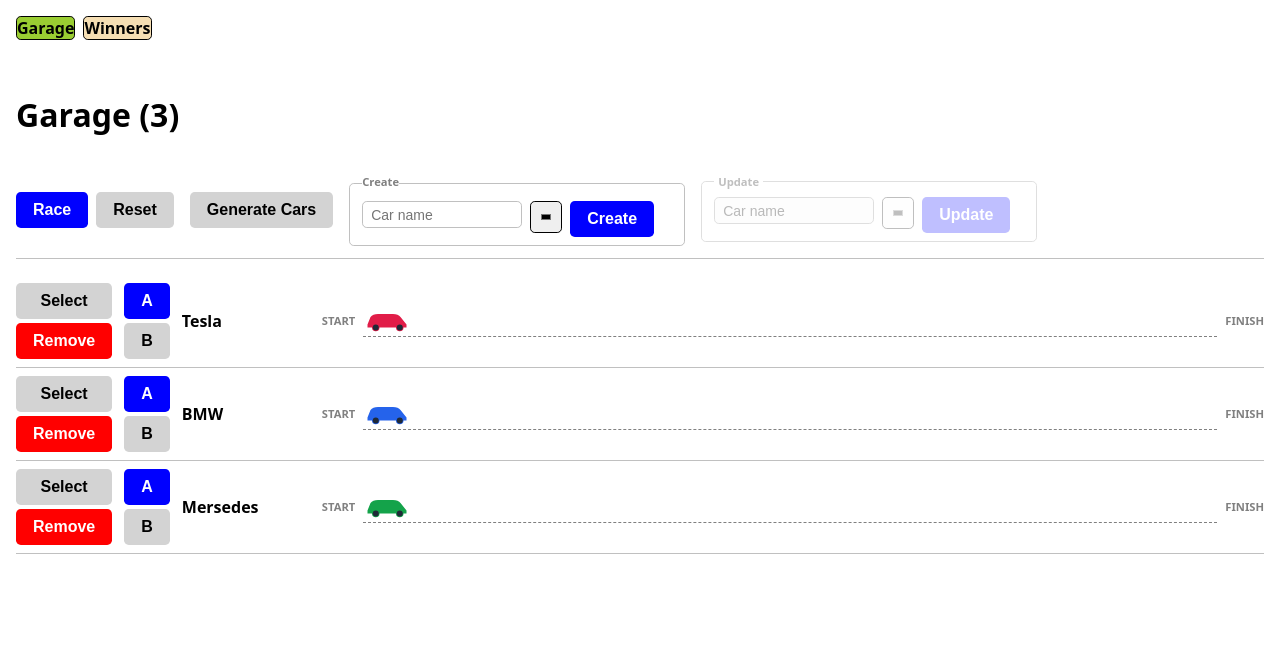
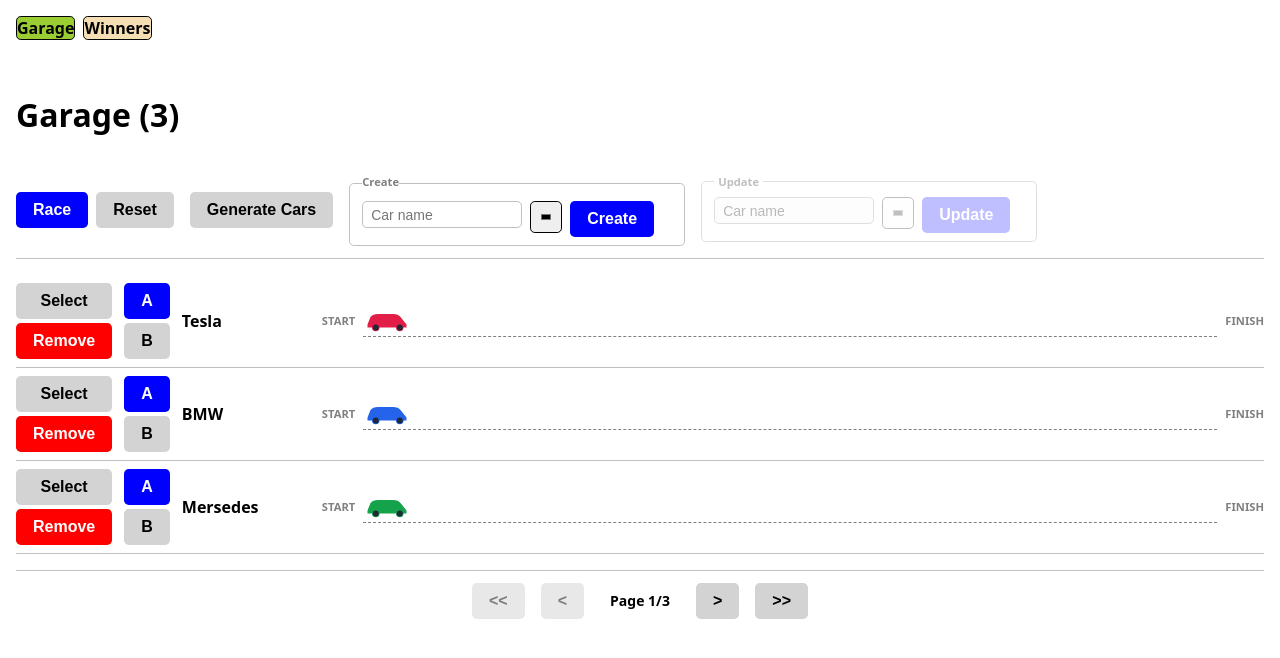
Before and after one commit to sierra9999/async-race, a React (Vite) app: page / in a window 1280 px wide. Shown: the top 658 px of the page. Built offline with nearby package versions, Linux system fonts and the light colour scheme.

Commit message:
feat: add pagination bar

```diff
--- a/src/features/garage/GaragePage.module.css
+++ b/src/features/garage/GaragePage.module.css
@@ -23,3 +23,13 @@
   display: flex;
   flex-direction: column;
 }
+
+.footer {
+  display: flex;
+  flex-wrap: wrap;
+  align-items: center;
+  justify-content: center;
+  gap: 0.5rem;
+  padding-top: 0.75rem;
+  border-top: 1px solid silver;
+}
--- a/src/features/garage/GaragePage.tsx
+++ b/src/features/garage/GaragePage.tsx
@@ -4,6 +4,7 @@
 import styles from './GaragePage.module.css';
 import CreateCarForm from './CreateCarForm/CreateCarForm';
 import UpdateCarForm from './UpdateCarForm/UpdateCarForm';
+import Pagination from '@/ui/Pagination/Pagination';
 
 const CARS: Car[] = [
   { id: 1, name: 'Tesla', color: '#e11d48' },
@@ -25,6 +26,9 @@
           <CarRow key={car.id} car={car} />
         ))}
       </ul>
+      <div className={styles.footer}>
+        <Pagination page={1} totalPages={3} onPageChange={() => {}} />
+      </div>
     </div>
   );
 }
--- /dev/null
+++ b/src/ui/Pagination/Pagination.module.css
@@ -0,0 +1,13 @@
+.pagination {
+  display: flex;
+  flex-wrap: wrap;
+  align-items: center;
+  gap: 1rem;
+}
+
+.label {
+  font-size: 0.875rem;
+  font-weight: 600;
+  min-width: 5rem;
+  text-align: center;
+}
--- /dev/null
+++ b/src/ui/Pagination/Pagination.tsx
@@ -0,0 +1,36 @@
+import Button from '../Button/Button';
+import styles from './Pagination.module.css';
+
+interface PaginationProps {
+  page: number;
+  totalPages: number;
+  onPageChange: (page: number) => void;
+  disabled?: boolean;
+}
+
+function Pagination({ page, totalPages, onPageChange, disabled = false }: PaginationProps) {
+  const atFirst = disabled || page <= 1;
+  const atLast = disabled || page >= totalPages;
+
+  return (
+    <div className={styles.pagination}>
+      <Button disabled={atFirst} onClick={() => onPageChange(1)}>
+        {'<<'}
+      </Button>
+      <Button disabled={atFirst} onClick={() => onPageChange(page - 1)}>
+        {'<'}
+      </Button>
+      <span className={styles.label}>
+        Page {page}/{totalPages}
+      </span>
+      <Button disabled={atLast} onClick={() => onPageChange(page + 1)}>
+        {'>'}
+      </Button>
+      <Button disabled={atLast} onClick={() => onPageChange(totalPages)}>
+        {'>>'}
+      </Button>
+    </div>
+  );
+}
+
+export default Pagination;
```
